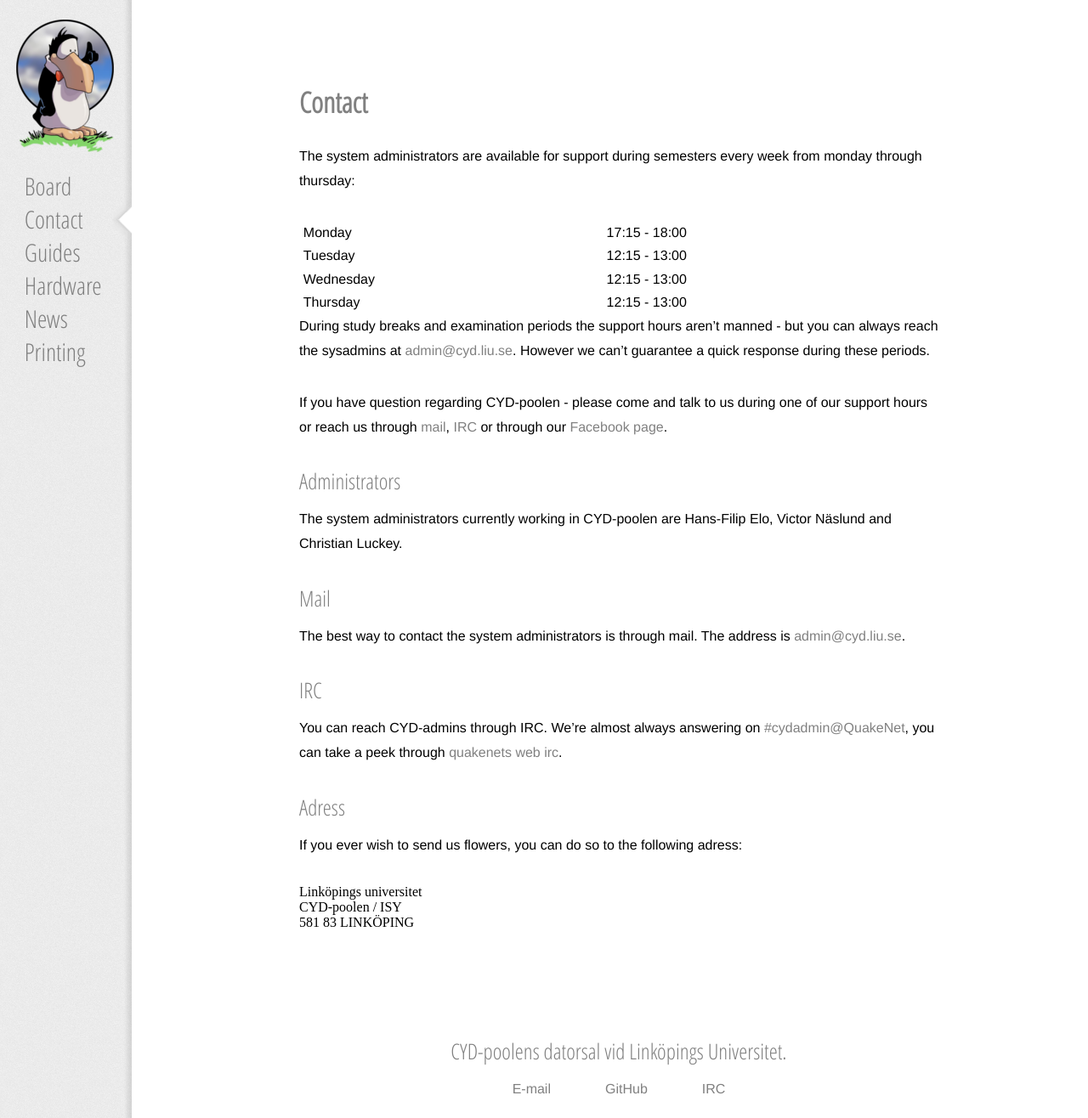
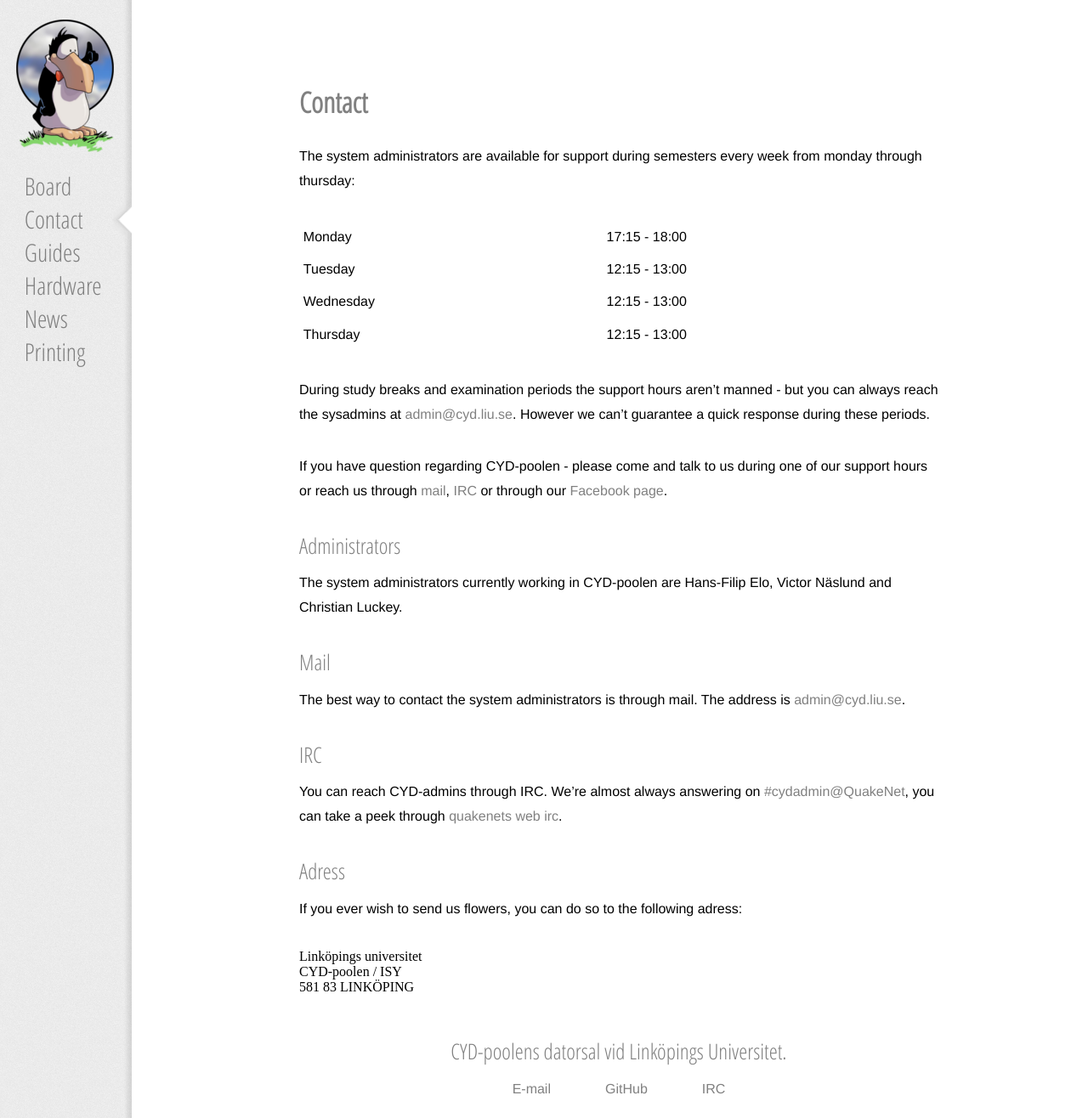
Before and after one commit to CYD-poolen/cyd.liu.se, a Jekyll site: the page built from Contact.md, in a window 1280 px wide and 1316 px high. Shown: the whole window at 85% size. Built offline with Jekyll 4.4.1, drawn with Linux system fonts in a browser that asks for light colours.

Commit message:
main.scss - Minor style fixes, all subjective.

```diff
--- a/css/main.scss
+++ b/css/main.scss
@@ -55,23 +55,23 @@ html{
 	height: 100%;
 }
 
-body{
+body {
 	height: 100%;
 	overflow-x: hidden;
 }
-a{
+a {
 	color: grey;
 	text-decoration: none;
 }
-a:hover{
+a:hover {
 	text-decoration: underline;
 }
 
-p, td{
+p, td {
 	font-family: Helvetica, sans-serif;
 	color: #000;
 }
-p, pre{
+p, pre, table {
 	line-height: 1.8em;
 	margin: 0 0 2em 0;
 }
```
